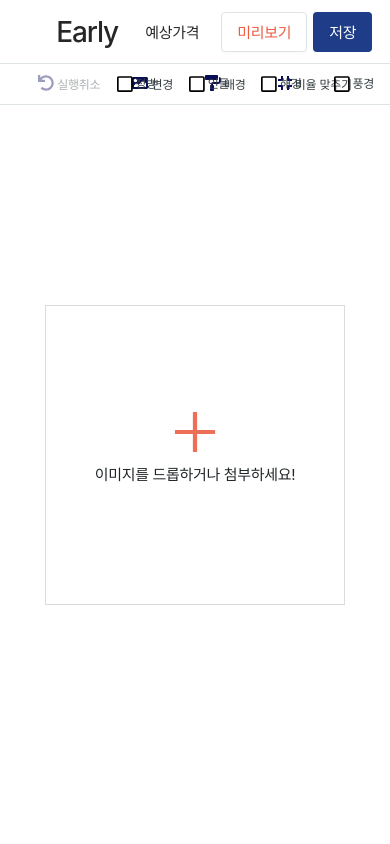
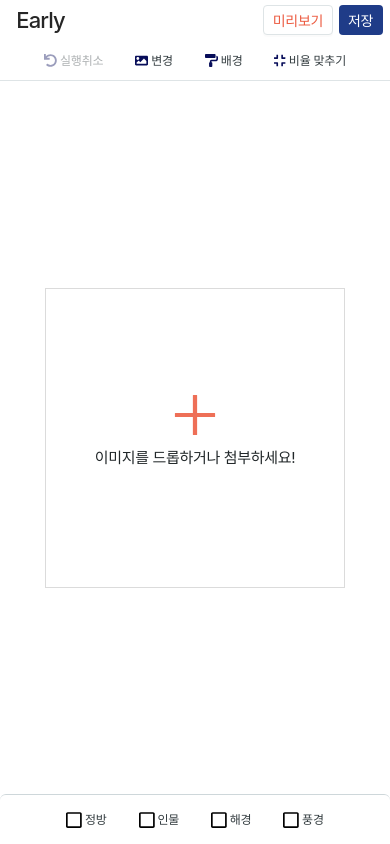
Before and after one commit to mecanvas/early-front, a Next.js app: page /tool in a window 390 px wide. Built offline with nearby package versions, Linux system fonts and the light colour scheme; a web font is replaced by a local one.

Commit message:
모바일 디자인 적용

```diff
--- a/src/components/tool/ToolStyle.tsx
+++ b/src/components/tool/ToolStyle.tsx
@@ -15,7 +15,7 @@ export const FactoryHeader = styled.div`
   width: 100%;
   background-color: ${({ theme }) => theme.color.white};
   position: fixed;
-  z-index: 34;
+  z-index: 340;
   top: 0px;
   flex-direction: column;
 `;
@@ -27,12 +27,19 @@ export const FactoryUtills = styled.div`
   padding: 0 3em;
   align-items: center;
   border-bottom: 1px solid ${({ theme }) => theme.color.gray300};
+  @media all and (max-width: ${({ theme }) => theme.size.sm}) {
+    border-bottom: none;
+    height: 40px;
+    padding: 0 0.5em;
+  }
   h1 {
     margin: 0;
     padding: 0.4em;
     text-align: center;
+    @media all and (max-width: ${({ theme }) => theme.size.sm}) {
+      font-size: 22px;
+    }
   }
-
   & > div {
     display: flex;
     button {
@@ -44,11 +51,35 @@ export const FactoryUtills = styled.div`
     button + button {
       margin-left: 6px;
     }
-
+    /* 예상가격 */
+    button:nth-of-type(1) {
+      @media all and (max-width: ${({ theme }) => theme.size.sm}) {
+        display: none;
+      }
+    }
+    /* 미리보기/이미지 버튼 */
+    button:nth-of-type(2) {
+      @media all and (max-width: ${({ theme }) => theme.size.sm}) {
+        padding: 0em 0.6em;
+        height: 30px;
+        span {
+          font-size: 14px;
+          line-height: 30px;
+        }
+      }
+    }
     /* 저장 버튼 */
     button:nth-of-type(3) {
       background-color: ${({ theme }) => theme.color.secondary};
       color: ${({ theme }) => theme.color.white};
+      @media all and (max-width: ${({ theme }) => theme.size.sm}) {
+        padding: 0em 0.6em;
+        height: 30px;
+        span {
+          line-height: 30px;
+          font-size: 14px;
+        }
+      }
     }
   }
 `;
@@ -58,7 +89,9 @@ export const FactoryTool = styled.div`
   align-items: center;
   border-bottom: 1px solid ${({ theme }) => theme.color.gray300};
   justify-content: center;
-
+  @media all and (max-width: ${({ theme }) => theme.size.sm}) {
+    justify-content: space-around;
+  }
   & > div:nth-of-type(1) {
     display: flex;
     justify-content: center;
@@ -71,6 +104,9 @@ export const FactoryTool = styled.div`
       }
       svg {
         font-size: 16px;
+        @media all and (max-width: ${({ theme }) => theme.size.xs}) {
+          font-size: 13px;
+        }
         path {
           fill: ${({ theme }) => theme.color.secondarydark};
         }
@@ -83,18 +119,26 @@ export const FrameTool = styled.div`
   position: absolute;
   right: 0;
   display: flex;
-
+  @media all and (max-width: ${({ theme }) => theme.size.md}) {
+    bottom: 0;
+    position: fixed;
+    width: 100%;
+    justify-content: center;
+    padding: 0.3em 0;
+    border-top: 1px solid ${({ theme }) => theme.color.gray400};
+    background-color: ${({ theme }) => theme.color.white};
+    border-top-left-radius: 6px;
+    border-top-right-radius: 6px;
+  }
   button {
     display: flex;
     justify-content: center;
     align-items: center;
-
     svg {
       font-size: 18px;
       path {
       }
     }
-
     small {
       margin-left: 3px;
       font-size: 12px;
@@ -106,11 +150,11 @@ export const FrameTool = styled.div`
 export const SelectedFrameWrapper = styled.div`
   width: 100%;
   height: 100vh;
+  min-height: -webkit-fill-available;
   position: absolute;
   top: 0;
   left: 0;
   padding: 115px 10px 50px 10px;
-
   canvas {
     position: absolute;
     top: 0;
@@ -150,15 +194,12 @@ export const DropZoneDiv = styled.div<{ isDragActive: boolean }>`
   align-items: center;
   justify-content: center;
   height: 100%;
-
   p {
     margin-top: 6px;
   }
-
   &:hover {
     opacity: 0.4;
   }
-
   ${({ isDragActive }) =>
     isDragActive
       ? css`
@@ -167,7 +208,6 @@ export const DropZoneDiv = styled.div<{ isDragActive: boolean }>`
       : css`
           opacity: 1;
         `}
-
   *  > svg {
     font-size: 50px;
     path {
@@ -195,7 +235,11 @@ export const ImageWrapper = styled.div<{
   text-align: center;
   position: relative;
   min-height: 100vh;
-
+  max-height: -webkit-fill-available;
+  @media all and (max-width: ${({ theme }) => theme.size.md}) {
+    flex-direction: row;
+    padding: 81px 10px 50px 10px;
+  }
   ${({ isNearingX, isFitX, theme }) =>
     isNearingX &&
     css`
@@ -209,7 +253,6 @@ export const ImageWrapper = styled.div<{
         z-index: 33;
       }
     `}
-
   ${({ isNearingY, isFitY, theme }) =>
     isNearingY &&
     css`
@@ -224,14 +267,11 @@ export const ImageWrapper = styled.div<{
         border: 1px ${isFitY ? 'solid' : 'dashed'} ${theme.color.primary};
       }
     `}
-
-
   ${({ imgUploadLoading }) =>
     imgUploadLoading &&
     css`
       opacity: 0.3;
     `}
-
   ${({ cmd }) => {
     if (!cmd) return;
     if (cmd === 'top-left' || cmd === 'bottom-right') {
@@ -243,11 +283,12 @@ export const ImageWrapper = styled.div<{
       cursor: nesw-resize;
     `;
   }}
-
   img {
+    @media all and (max-width: ${({ theme }) => theme.size.sm}) {
+      max-width: 96vw;
+    }
     max-height: ${() => 'calc(100vh - 170px)'};
   }
-
   .cropped-img {
     position: absolute;
     z-index: 3;
@@ -274,7 +315,6 @@ export const ImageWrapper = styled.div<{
       bottom: 0;
       background: rgba(0, 0, 0, 0.4);
     }
-
     &.position {
       left: 0 !important;
     }
@@ -291,7 +331,14 @@ export const ImageShowingWidthHeight = styled.small`
   border-radius: 20px;
   background-color: ${({ theme }) => theme.color.secondarybg};
   color: ${({ theme }) => theme.color.primary};
-
+  @media all and (max-width: ${({ theme }) => theme.size.sm}) {
+    top: 150px;
+    right: 35px;
+    font-size: 13px;
+  }
+  @media all and (max-width: ${({ theme }) => theme.size.xs}) {
+    font-size: 11px;
+  }
   /* 사진 edit btn */
   span {
     position: absolute;
@@ -306,9 +353,16 @@ export const ImageShowingWidthHeight = styled.small`
     border-radius: 20px;
     border: 1px solid ${({ theme }) => theme.color.primary};
     background-color: ${({ theme }) => theme.color.secondarybg};
+    @media all and (max-width: ${({ theme }) => theme.size.sm}) {
+      top: 1px;
+      width: 28px;
+      height: 28px;
+    }
     svg {
       font-size: 16px;
-
+      @media all and (max-width: ${({ theme }) => theme.size.sm}) {
+        font-size: 14px;
+      }
       path {
         fill: ${({ theme }) => theme.color.primary};
       }
@@ -322,7 +376,6 @@ export const ImgControlelr = styled.div<{
 }>`
   position: relative;
   border: ${({ theme, isResizeStart }) => isResizeStart && `2px solid ${theme.color.cyan}`};
-
   ${({ isResizeStart }) =>
     isResizeStart &&
     css`
@@ -330,7 +383,6 @@ export const ImgControlelr = styled.div<{
         opacity: 0.4;
       }
     `}
-
   ${({ cmd }) => {
     if (!cmd) return;
     if (cmd === 'top-left' || cmd === 'bottom-right') {
@@ -343,18 +395,15 @@ export const ImgControlelr = styled.div<{
         cursor: ew-resize;
       `;
     }
-
     if (cmd === 'bottom-center' || cmd === 'top-center') {
       return css`
         cursor: ns-resize;
       `;
     }
-
     return css`
       cursor: nesw-resize;
     `;
   }}
-
 /* 클릭 시 resize mode on */
 button {
     all: unset;
@@ -365,7 +414,6 @@ button {
     left: 0;
     cursor: pointer;
   }
-
   /* top-left */
   div:nth-of-type(1) {
     position: absolute;
@@ -378,7 +426,6 @@ button {
     border: 1px solid ${({ theme }) => theme.color.blue};
     cursor: nwse-resize;
   }
-
   /* top-center */
   div:nth-of-type(2) {
     position: absolute;
@@ -391,7 +438,6 @@ button {
     border: 1px solid ${({ theme }) => theme.color.blue};
     cursor: ns-resize;
   }
-
   /* top-right */
   div:nth-of-type(3) {
     position: absolute;
@@ -404,7 +450,6 @@ button {
     border: 1px solid ${({ theme }) => theme.color.blue};
     cursor: nesw-resize;
   }
-
   /* right */
   div:nth-of-type(4) {
     position: absolute;
@@ -417,7 +462,6 @@ button {
     border: 1px solid ${({ theme }) => theme.color.blue};
     cursor: ew-resize;
   }
-
   /* bottom-left */
   div:nth-of-type(5) {
     position: absolute;
@@ -430,7 +474,6 @@ button {
     border: 1px solid ${({ theme }) => theme.color.blue};
     cursor: nesw-resize;
   }
-
   /* bottom-center */
   div:nth-of-type(6) {
     position: absolute;
@@ -443,7 +486,6 @@ button {
     border: 1px solid ${({ theme }) => theme.color.blue};
     cursor: ns-resize;
   }
-
   /* bottom-right */
   div:nth-of-type(7) {
     position: absolute;
@@ -456,7 +498,6 @@ button {
     border: 1px solid ${({ theme }) => theme.color.blue};
     cursor: nwse-resize;
   }
-
   /* left */
   div:nth-of-type(8) {
     position: absolute;
@@ -496,53 +537,74 @@ export const ColorPaletteFreeColor = styled.div`
 `;
 
 export const FrameWrapper = styled.div`
+  position: absolute;
+  top: 109px;
+  right: 5px;
+  z-index: 340;
+  @media all and (max-width: ${({ theme }) => theme.size.sm}) {
+    width: 100%;
+    top: 81px;
+  }
   & > div {
-    position: absolute;
-    top: 115px;
-    right: 5px;
-    z-index: 30;
-    text-align: center;
+    border-radius: 20px;
     border: 1px solid ${({ theme }) => theme.color.gray300};
     background-color: ${({ theme }) => theme.color.white};
-    border-radius: 20px;
+    text-align: center;
     padding: 1em;
+    padding-top: 1.5em;
     display: flex;
     align-items: center;
     justify-content: center;
     flex-direction: column;
-
+    @media all and (max-width: ${({ theme }) => theme.size.sm}) {
+      flex-direction: row;
+      justify-content: space-evenly;
+      align-items: center;
+      padding: 0.2em;
+      div {
+        margin: 0 auto;
+        line-height: 14px;
+      }
+    }
     & > div {
       flex-direction: column;
       display: flex;
     }
   }
-
   /* 접는 아이콘 */
   & > span {
     z-index: 33;
     cursor: pointer;
     position: fixed;
-    top: 118px;
+    top: 110px;
     right: 20px;
     fill: ${({ theme }) => theme.color.secondarydark};
     padding: 3px 6px;
     border-radius: 20px;
+    @media all and (max-width: ${({ theme }) => theme.size.sm}) {
+      top: 82px;
+      padding: 1.5px 3px;
+    }
     &:hover {
       background-color: ${({ theme }) => theme.color.gray300};
     }
   }
-
   small {
     font-size: 8px;
   }
-
+  /* 가로/세로 체인지 버튼 */
   button {
     width: 80px;
     height: 30px;
     font-size: 14px;
     padding: 0;
-    margin-top: 10px;
-
+    margin-top: 0.7em;
+    @media all and (max-width: ${({ theme }) => theme.size.sm}) {
+      padding: 1.5px 3px;
+      position: absolute;
+      right: 14px;
+      width: fit-content;
+    }
     svg {
       font-size: 12px;
       path {
@@ -558,8 +620,11 @@ export const FrameSizeList = styled.div<{ width: string; height: string }>`
   z-index: 30;
   background-color: ${({ theme }) => theme.color.secondarybg};
   cursor: pointer;
-  margin: 10px 10px 5px 10px;
+  margin: 10px auto 5px auto;
   position: relative;
+  @media all and (max-width: ${({ theme }) => theme.size.sm}) {
+    margin: 5px 2.5px;
+  }
 `;
 
 export const FrameSizeName = styled.div`
@@ -569,6 +634,11 @@ export const FrameSizeName = styled.div`
   transform: translate(-50%, -50%);
   display: flex !important;
   font-size: 12px;
+  width: 100%;
+  justify-content: center;
+  @media all and (max-width: ${({ theme }) => theme.size.sm}) {
+    font-size: 9px;
+  }
 `;
 
 export const CanvasInfomationWrapper = styled.div`
@@ -587,13 +657,11 @@ export const Bill = styled.div`
   display: flex;
   flex-direction: column;
   margin-bottom: 0.3em;
-
   div {
     display: flex;
     justify-content: space-between;
     color: ${({ theme }) => theme.color.gray700};
   }
-
   /* 액자 이름 */
   & > div > div:nth-of-type(1) {
     font-weight: bold;
--- a/src/style/theme.ts
+++ b/src/style/theme.ts
@@ -1,4 +1,11 @@
 export const theme = {
+  size: {
+    xs: '480px',
+    sm: '768px',
+    md: '992px',
+    lg: '1200px',
+    xl: '1600px',
+  },
   color: {
     white: '#fff',
     gray000: '#f8f9fa',
```
Also changed, not shown: src/@types/emotion.d.ts (+7 -0 lines).
